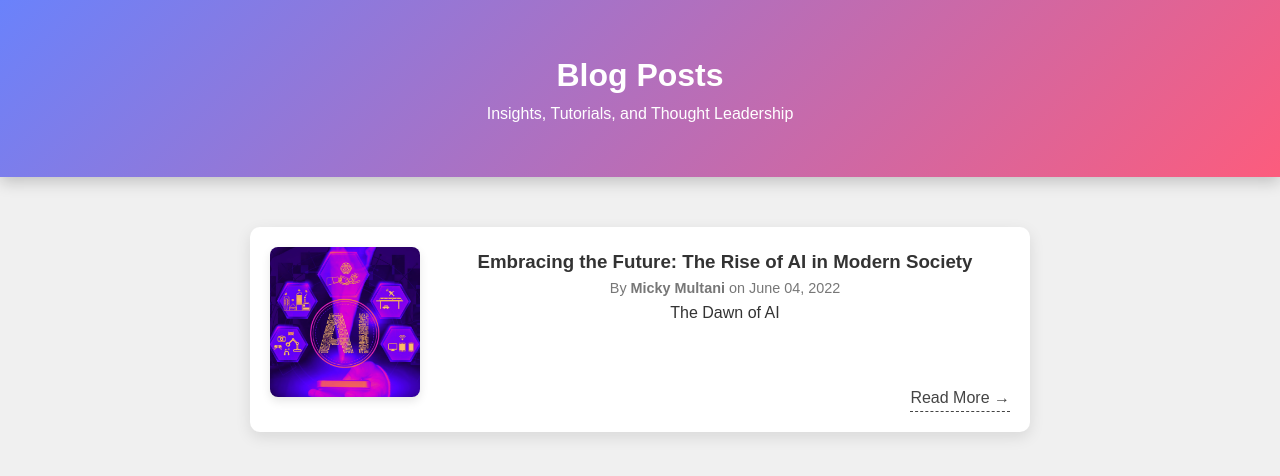
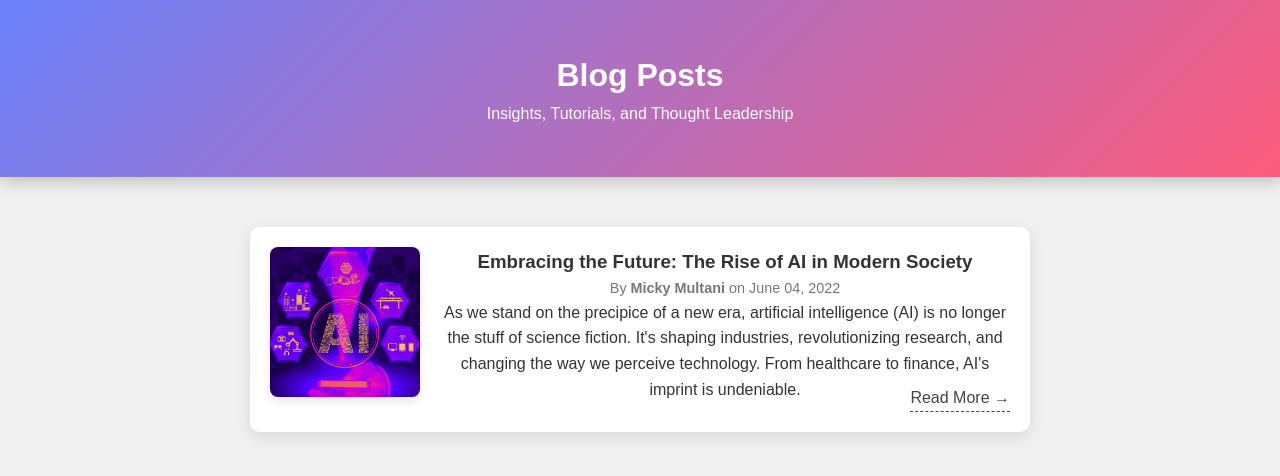
Before and after one commit to mickymultani/portfolio, a Jekyll site: the page built from blog.md, in a window 1280 px wide. Shown: the top 476 px of the page. Built offline with Jekyll 4.4.1, drawn with Linux system fonts in a browser that asks for light colours; our own code applies the rules of GitHub Pages for plain Markdown files.

```diff
--- a/_layouts/blog.html
+++ b/_layouts/blog.html
@@ -18,7 +18,7 @@ layout: default
             By <strong>Micky Multani</strong> on
             <time datetime="{{ post.date | date_to_xmlschema }}">{{ post.date | date: "%B %d, %Y" }}</time>
         </p>
-        <p>{{ post.excerpt | strip_html | truncate:200 }}</p>
+        <p>{{ post.excerpt | strip_html }}</p>
         <a href="{{ site.baseurl }}{{ post.url }}" class="read-more">Read More &rarr;</a>
     </div>
     {% endfor %}
--- a/_posts/2022-06-04-embracing-ai.md
+++ b/_posts/2022-06-04-embracing-ai.md
@@ -3,13 +3,12 @@ layout: post
 title: "Embracing the Future: The Rise of AI in Modern Society"
 date: 2022-06-04
 thumbnail: /assets/images/embraceAI.jpg
+excerpt: "As we stand on the precipice of a new era, artificial intelligence (AI) is no longer the stuff of science fiction. It's shaping industries, revolutionizing research, and changing the way we perceive technology. From healthcare to finance, AI's imprint is undeniable."
 ---
 
 ## The Dawn of AI
 
 As we stand on the precipice of a new era, artificial intelligence (AI) is no longer the stuff of science fiction. It's shaping industries, revolutionizing research, and changing the way we perceive technology.
-
-<!-- more -->
 
 ![AI Image]({{ site.baseurl }}/assets/images/embraceAI.jpg)
 
```
